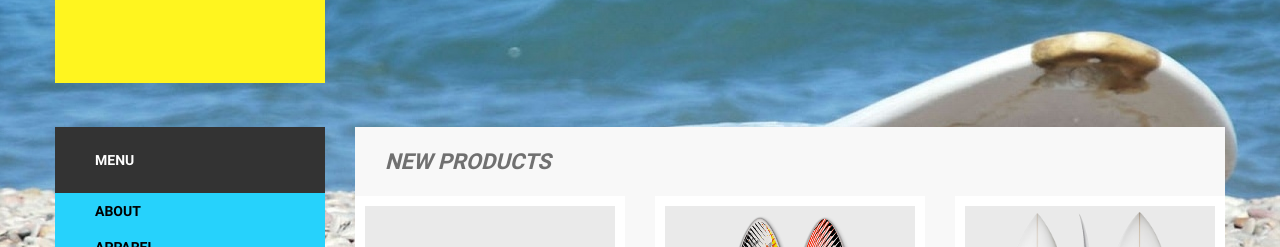
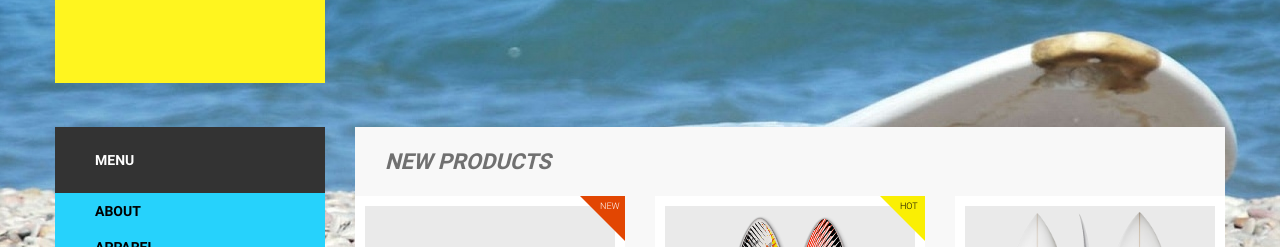
Before and after one commit to zzadira/WindSerfing, a plain HTML site: page index.html in a window 1280 px wide. Shown: the part 553-800 px from the top of the page. Drawn offline with Linux system fonts and the light colour scheme.

Commit message:
Готов средний блок. Остался футер

```diff
--- a/css/style.css
+++ b/css/style.css
@@ -328,6 +328,41 @@ li{
 	right: 15px;
 	text-decoration: line-through;
 }
+.cornerRed {
+	width: 45px;
+	height: 45px;
+	background-image: url(../image/Corner-r.png);
+	position: absolute;
+	right: 0;
+	top: 0;
+	font-family: Roboto, sans-serif;
+	color: #ffffff;
+	font-size: 9px;
+	font-weight: 400;
+	text-align: left;
+	text-transform: uppercase;
+	padding-top: 5px;
+	box-sizing: border-box;
+	padding-left: 20px;
+}
+.cornerYellow {
+	width: 45px;
+	height: 45px;
+	background-image: url(../image/Corner_y.png);
+	position: absolute;
+	right: 0;
+	top: 0;
+	font-family: Roboto, sans-serif;
+	color: #000;
+	font-size: 9px;
+	font-weight: 400;
+	text-align: left;
+	text-transform: uppercase;
+	padding-top: 5px;
+	box-sizing: border-box;
+	padding-left: 20px;
+}
+
 .top-products div{
 	margin-top: 0;
 }
--- a/index.html
+++ b/index.html
@@ -50,12 +50,14 @@
 		<div class="wrap-products"><h3>New products</h3>
 			<div class="new-product">
 				<div class="productItem">
+					<div class="cornerRed">New</div>
 					<div class="productImg image" style="background-image: url(image/singlethruster.png)">
 						<div class="productName">Single Thruster 2014</div>
 						<div class="productPrice">&euro;.865.00</div>
 					</div>
 				</div>
 				<div class="productItem">
+					<div class="cornerYellow">Hot</div>
 					<div class="productImg image" style="background-image: url(image/freestylewave.png)">
 						<div class="productName">Freestyle Wave FSW</div>
 						<div class="productPrice">&euro;.770.50</div>
```
Also changed, not shown: image/Corner-r.png (added), image/Corner_y.png (added).
